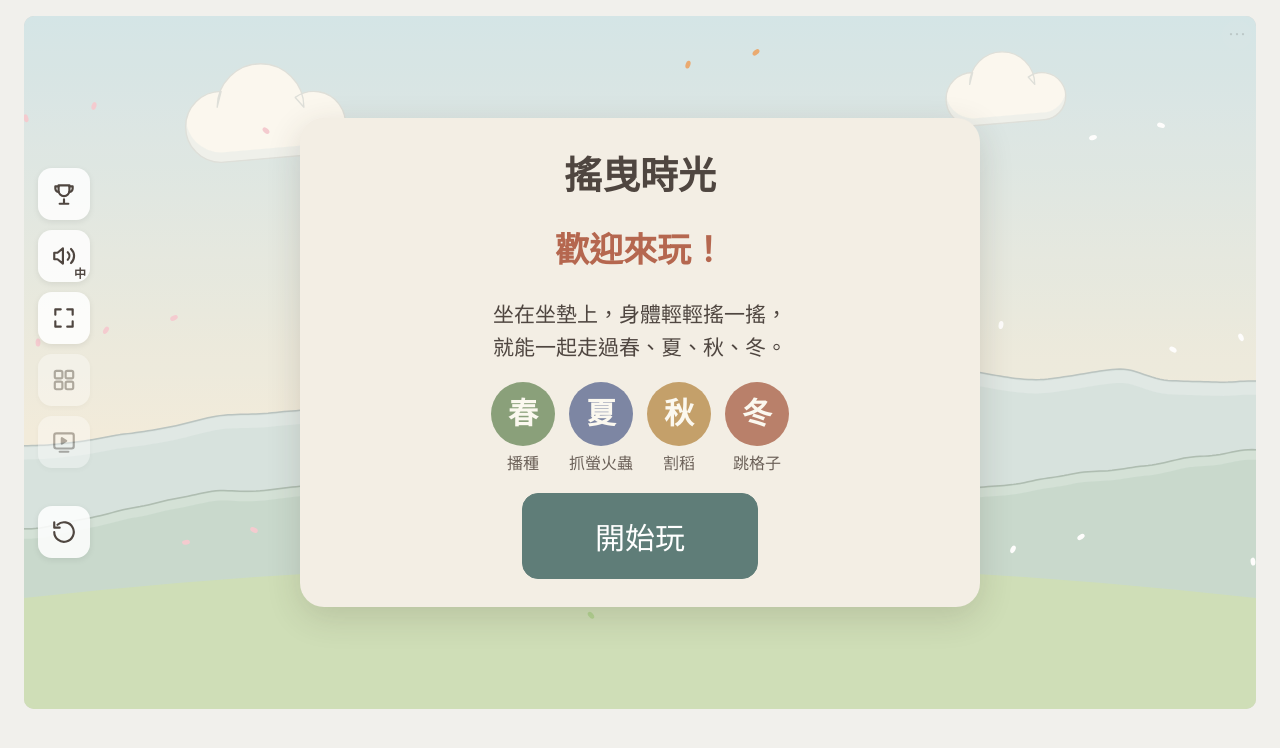
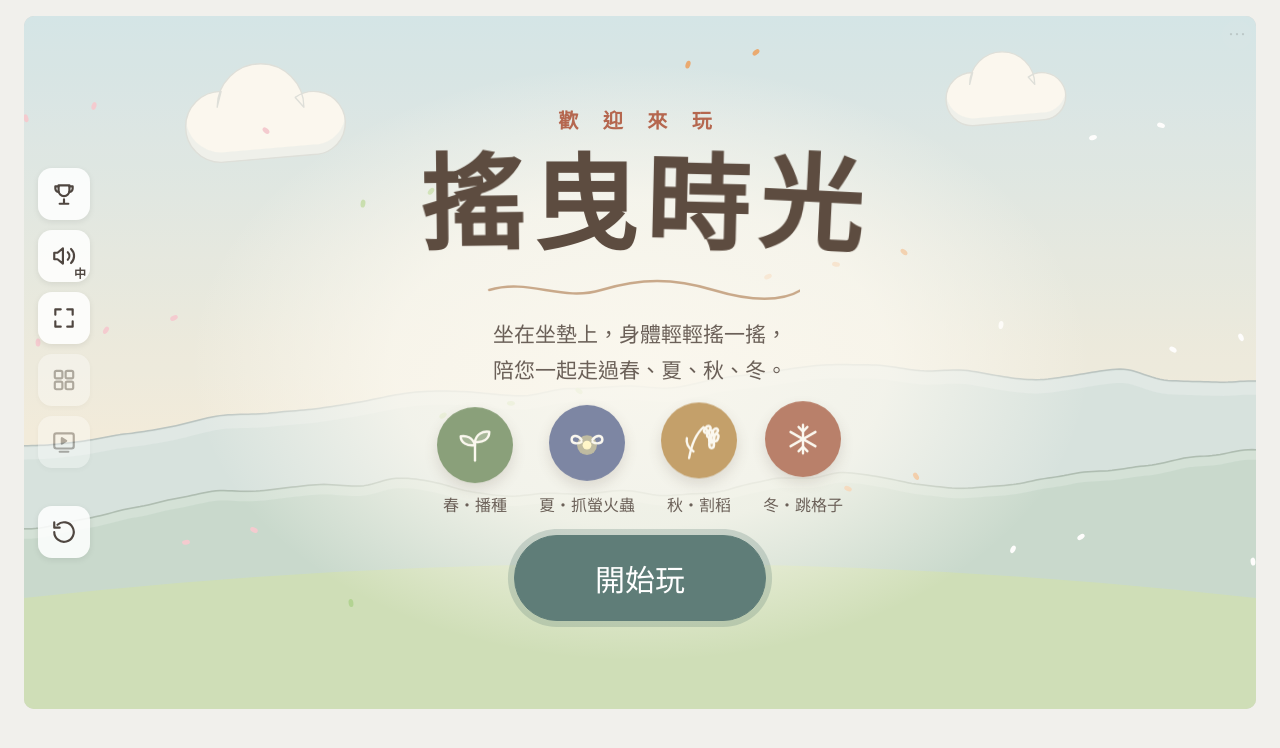
Before and after one commit to 0123ruby/yaoye, a plain HTML site: page index.html in a window 1280 px wide. Drawn offline with Linux system fonts and the light colour scheme.

Commit message:
歡迎頁重新設計：標題搖曳動畫、四季圖示
Co-Authored-By: Claude Opus 5.5 <noreply@anthropic.com>
Claude-Session: https://claude.ai/code/session_01LnaDJwgmMh262ceqdTPxfT

```diff
--- a/index.html
+++ b/index.html
@@ -173,12 +173,33 @@ pre#serial { margin: 0; background: #1b1d1c; color: #c6dccb; font-family: var(--
 .bigchoice:hover { border-color: #5f7d78; }
 .bigchoice:disabled { opacity: .45; cursor: default; }
 #stepWelcome[hidden], #stepChoose[hidden], #stepPick[hidden], #stepWho[hidden] { display: none; }
-#stepWelcome { display: flex; flex-direction: column; align-items: center; gap: 18px; width: 100%; }
-.welcome-hi { margin: 0; font-family: var(--font-display); font-size: 34px; font-weight: 700; color: #b5674f; }
-.wseasons { display: flex; gap: 14px; justify-content: center; flex-wrap: wrap; }
-.wseasons span { display: flex; flex-direction: column; align-items: center; gap: 4px; font-size: 16px; color: #6b6058; }
-.wseasons b { width: 64px; height: 64px; border-radius: 50%; background: var(--c); color: #fbf8ef; display: grid; place-items: center; font-family: var(--font-display); font-size: 30px; }
-.bigbtn.welcome-go { font-size: 30px; padding: 18px 72px; }
+#stepWelcome { display: flex; flex-direction: column; align-items: center; gap: 14px; width: 100%; }
+#startPanel.welcome .sheet { background: radial-gradient(closest-side, rgba(251,248,239,.92) 0%, rgba(251,248,239,.75) 55%, rgba(251,248,239,0) 100%); box-shadow: none; width: min(900px, 98%); padding: 40px 34px; }
+#startPanel.welcome .sheet > h3 { display: none; }
+.whello { margin: 0; font-size: 20px; letter-spacing: .5em; color: #b5674f; font-weight: 700; animation: wfade 1s ease both; }
+.wtitle { font-family: var(--font-display); font-weight: 700; font-size: clamp(56px, 9vw, 104px); color: #5d4c40; line-height: 1.1; display: flex; gap: .08em; }
+.wtitle span { display: inline-block; transform-origin: 50% 90%; animation: wrise .9s cubic-bezier(.2,.8,.3,1.2) both, wsway 3.6s ease-in-out infinite; }
+.wtitle span:nth-child(1) { animation-delay: .15s, 1.1s; }
+.wtitle span:nth-child(2) { animation-delay: .3s, 1.5s; }
+.wtitle span:nth-child(3) { animation-delay: .45s, 1.9s; }
+.wtitle span:nth-child(4) { animation-delay: .6s, 2.3s; }
+.wwave { width: min(320px, 70%); height: 24px; }
+.wwave path { stroke-dasharray: 360; stroke-dashoffset: 360; animation: wdraw 1.6s .9s ease forwards, wwave 4s 2.5s ease-in-out infinite; }
+.wlead { margin: 0; font-size: 21px; line-height: 1.7; color: #6b6058; animation: wfade 1s 1.1s ease both; }
+.wseasons { display: flex; gap: 26px; justify-content: center; flex-wrap: wrap; margin: 6px 0 4px; }
+.wseasons span { display: flex; flex-direction: column; align-items: center; gap: 8px; font-size: 16px; color: #6b6058; animation: wpop .7s calc(1.4s + var(--d)) cubic-bezier(.2,.8,.3,1.3) both; }
+.wseasons b { width: 76px; height: 76px; border-radius: 50%; background: var(--c); color: #fbf8ef; display: grid; place-items: center; box-shadow: 0 6px 14px rgba(93,76,64,.16); animation: wbob 3.2s calc(2.2s + var(--d)) ease-in-out infinite; }
+.wseasons svg { width: 44px; height: 44px; fill: none; stroke: currentColor; stroke-width: 2.2; stroke-linecap: round; stroke-linejoin: round; }
+.bigbtn.welcome-go { font-size: 30px; padding: 18px 80px; border-radius: 999px; animation: wfade .8s 2.1s ease both, wbreath 2.6s 3s ease-in-out infinite; }
+@keyframes wfade { from { opacity: 0; transform: translateY(10px); } to { opacity: 1; transform: none; } }
+@keyframes wrise { from { opacity: 0; transform: translateY(26px) rotate(-6deg); } to { opacity: 1; transform: none; } }
+@keyframes wsway { 0%, 100% { transform: rotate(0); } 30% { transform: rotate(-4deg) translateY(-2px); } 70% { transform: rotate(3deg); } }
+@keyframes wdraw { to { stroke-dashoffset: 0; } }
+@keyframes wwave { 0%, 100% { transform: translateX(0); } 50% { transform: translateX(6px); } }
+@keyframes wpop { from { opacity: 0; transform: translateY(18px) scale(.7); } to { opacity: 1; transform: none; } }
+@keyframes wbob { 0%, 100% { transform: translateY(0); } 50% { transform: translateY(-7px); } }
+@keyframes wbreath { 0%, 100% { box-shadow: 0 0 0 0 rgba(95,125,120,.45); } 50% { box-shadow: 0 0 0 14px rgba(95,125,120,0); } }
+@media (prefers-reduced-motion: reduce) { #stepWelcome *, #stepWelcome { animation: none !important; } .wwave path { stroke-dashoffset: 0; } }
 #stepWho { display: flex; flex-direction: column; gap: 12px; }
 .pgrid { display: grid; grid-template-columns: repeat(auto-fill, minmax(84px, 1fr)); gap: 10px; max-height: 300px; overflow: auto; padding: 2px; }
 .pgrid .pchip { width: auto; }
@@ -331,13 +352,15 @@ pre#serial { margin: 0; background: #1b1d1c; color: #c6dccb; font-family: var(--
           <div class="sheet">
             <h3>搖曳時光</h3>
             <div id="stepWelcome">
-              <p class="welcome-hi">歡迎來玩！</p>
-              <p class="lead">坐在坐墊上，身體輕輕搖一搖，<br>就能一起走過春、夏、秋、冬。</p>
+              <p class="whello">歡 迎 來 玩</p>
+              <div class="wtitle" aria-label="搖曳時光"><span>搖</span><span>曳</span><span>時</span><span>光</span></div>
+              <svg class="wwave" viewBox="0 0 320 24" aria-hidden="true"><path d="M4 12 C 44 0, 76 24, 116 12 S 188 0, 228 12 S 296 24, 316 12" fill="none" stroke="#c9a98a" stroke-width="2.5" stroke-linecap="round"/></svg>
+              <p class="wlead">坐在坐墊上，身體輕輕搖一搖，<br>陪您一起走過春、夏、秋、冬。</p>
               <div class="wseasons">
-                <span style="--c:#8aa07a"><b>春</b>播種</span>
-                <span style="--c:#7d86a3"><b>夏</b>抓螢火蟲</span>
-                <span style="--c:#c4a06a"><b>秋</b>割稻</span>
-                <span style="--c:#b9806a"><b>冬</b>跳格子</span>
+                <span style="--c:#8aa07a;--d:0s"><b><svg viewBox="0 0 40 40"><path d="M20 34V18"/><path d="M20 20c-2-7-8-9-13-8 0 6 6 9 13 8z" fill="currentColor" fill-opacity=".25"/><path d="M20 17c1-7 7-10 13-9 0 7-6 10-13 9z" fill="currentColor" fill-opacity=".25"/></svg></b>春・播種</span>
+                <span style="--c:#7d86a3;--d:.35s"><b><svg viewBox="0 0 40 40"><circle cx="20" cy="22" r="9" fill="#f6e7a0" stroke="none" opacity=".55"/><circle cx="20" cy="22" r="4" fill="#fff6c8" stroke="none"/><path d="M15 17c-4-5-9-4-9 0s6 4 9 2M25 17c4-5 9-4 9 0s-6 4-9 2"/></svg></b>夏・抓螢火蟲</span>
+                <span style="--c:#c4a06a;--d:.7s"><b><svg viewBox="0 0 40 40"><path d="M11 36C13 25 17 14 24 8c4 2 6 6 7 11"/><path d="M15 30c-5-3-7-8-6-12"/><g fill="currentColor" fill-opacity=".3"><ellipse cx="27.5" cy="10" rx="2.2" ry="3.6" transform="rotate(40 27.5 10)"/><ellipse cx="30" cy="14" rx="2.2" ry="3.6" transform="rotate(25 30 14)"/><ellipse cx="31.5" cy="18.5" rx="2.2" ry="3.6" transform="rotate(10 31.5 18.5)"/><ellipse cx="31.5" cy="23.5" rx="2.2" ry="3.6"/><ellipse cx="34.5" cy="12" rx="2" ry="3.2" transform="rotate(45 34.5 12)"/><ellipse cx="35.5" cy="17.5" rx="2" ry="3.2" transform="rotate(20 35.5 17.5)"/></g></svg></b>秋・割稻</span>
+                <span style="--c:#b9806a;--d:1.05s"><b><svg viewBox="0 0 40 40"><path d="M20 7v26M8.7 13.5l22.6 13M8.7 26.5l22.6-13"/><path d="M16 9l4 4 4-4M16 31l4-4 4 4"/></svg></b>冬・跳格子</span>
               </div>
               <button class="bigbtn main welcome-go" id="welcomeGo">開始玩</button>
             </div>
@@ -1675,7 +1698,7 @@ pre#serial { margin: 0; background: #1b1d1c; color: #c6dccb; font-family: var(--
     }
   }
   function showStep(k) {
-    el('stepWelcome').hidden = k !== 'welcome'; el('stepChoose').hidden = k !== 'choose'; el('stepPick').hidden = k !== 'pick'; el('stepWho').hidden = k !== 'who';
+    el('stepWelcome').hidden = k !== 'welcome'; el('startPanel').classList.toggle('welcome', k === 'welcome'); el('stepChoose').hidden = k !== 'choose'; el('stepPick').hidden = k !== 'pick'; el('stepWho').hidden = k !== 'who';
     if (k !== 'who') camStop();
   }
   function selectPlayer(id) {
```
